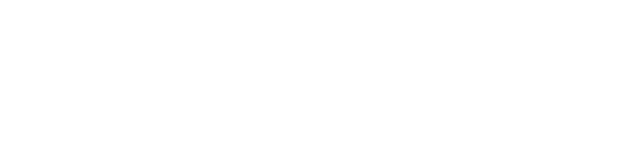
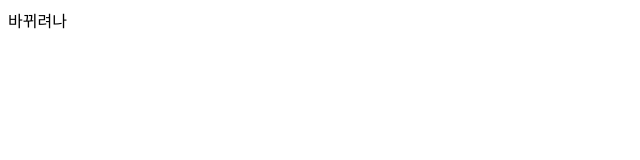
Before and after one commit to kimseongchwi/KIMsc, a plain HTML site: page inedx.html in a window 1280 px wide. Shown: the full height of the page, 0-640 px from the left. Drawn offline with Linux system fonts and the light colour scheme.

Commit message:
Update inedx.html

```diff
--- a/inedx.html
+++ b/inedx.html
@@ -6,6 +6,6 @@
     <title>문서 제목</title>
 </head>
 <body>
-    <!-- 여기에 내용을 추가하세요 -->
+    바뀌려나
 </body>
 </html>
```
